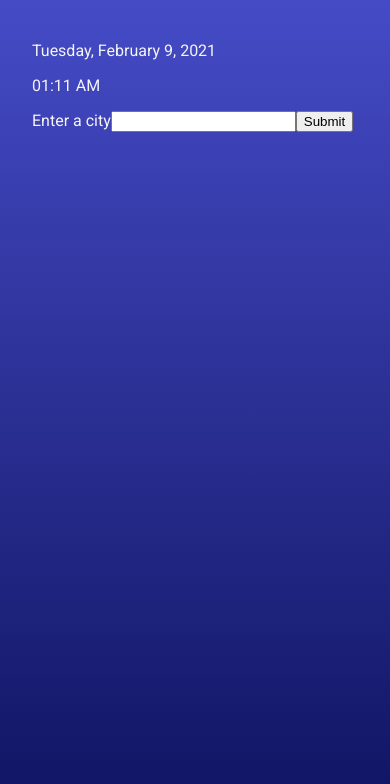
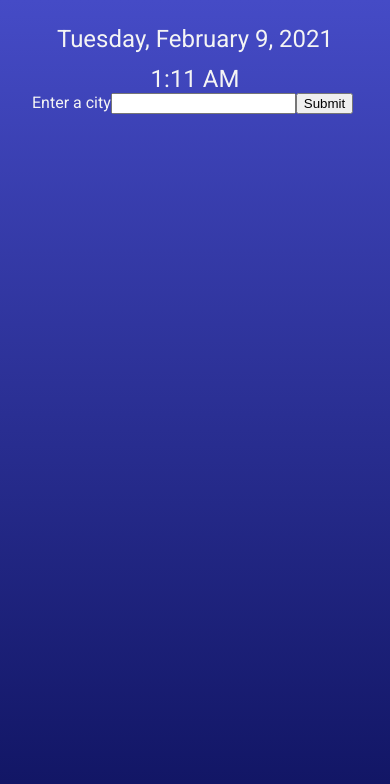
Before and after one commit to cagloria/weather-app, a React (Create React App) app: page / in a window 390 px wide. Shown: the top 784 px of the page. Built offline with nearby package versions, Linux system fonts and the light colour scheme; no server answers.

Commit message:
Styled Clock for phone

```diff
--- a/src/components/Clock.js
+++ b/src/components/Clock.js
@@ -1,4 +1,19 @@
 import React, { useState, useEffect } from "react";
+import styled from "styled-components";
+
+const Section = styled.section`
+    text-align: center;
+`;
+
+const Day = styled.h1`
+    margin-top: 0;
+    margin-bottom: 12px;
+`;
+
+const Time = styled.p`
+    font-size: 1.5em;
+    margin: 0;
+`;
 
 export default function Clock() {
     const [date, setDate] = useState(new Date());
@@ -9,7 +24,7 @@ export default function Clock() {
         day: "numeric",
     };
     const timeOptions = {
-        hour: "2-digit",
+        hour: "numeric",
         minute: "2-digit",
     };
 
@@ -21,9 +36,9 @@ export default function Clock() {
     }, [date]);
 
     return (
-        <div>
-            <p>{date.toLocaleDateString(undefined, dateOptions)}</p>
-            <p>{date.toLocaleTimeString([], timeOptions)}</p>
-        </div>
+        <Section>
+            <Day>{date.toLocaleDateString(undefined, dateOptions)}</Day>
+            <Time>{date.toLocaleTimeString([], timeOptions)}</Time>
+        </Section>
     );
 }
--- a/src/components/Themes.js
+++ b/src/components/Themes.js
@@ -25,4 +25,9 @@ export const GlobalStyles = createGlobalStyle`
         margin: 0;
         padding: 25px 32px;
     }
+
+    h1 {
+        font-size: 1.5em;
+        font-weight: 400;
+    }
 `;
```
